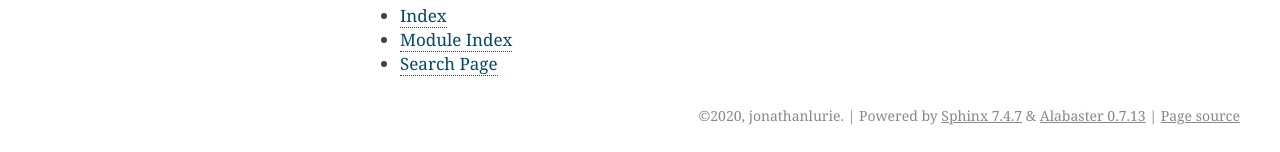
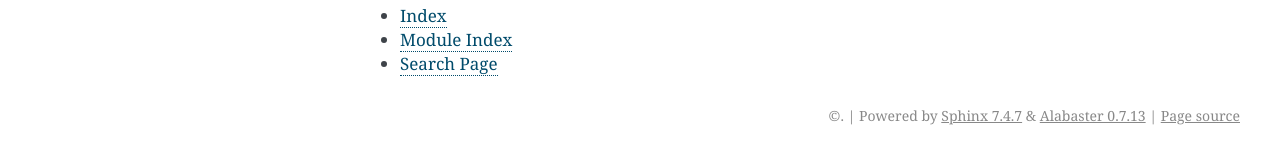
Before and after one commit to BlueBrain/bbp-atlas-data-fetch, a Sphinx documentation site: the page built from docs/index.rst, in a window 1280 px wide. Shown: the part 844-996 px from the top of the page. Built offline with Sphinx 7.4.7, drawn with Linux system fonts in a browser that asks for light colours.

Commit message:
Update conf.py

```diff
--- a/docs/conf.py
+++ b/docs/conf.py
@@ -110,7 +110,7 @@ master_doc = "index"
 
 # General information about the project.
 project = u"bluebrainatlas-datafetch"
-copyright = u"2020, jonathanlurie"
+#copyright = u
 
 # The version info for the project you're documenting, acts as replacement for
 # |version| and |release|, also used in various other places throughout the
```
